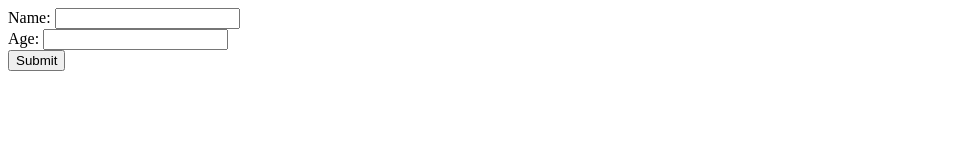
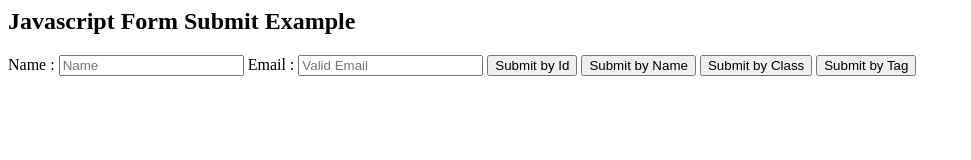
Before and after one commit to thewakar/Drapp, a plain HTML site: page new.html in a window 1280 px wide. Shown: the whole page, without its empty margins (0-971 px from the left). Drawn offline with Linux system fonts and the light colour scheme.

Commit message:
Update new.html

```diff
--- a/new.html
+++ b/new.html
@@ -1,18 +1,26 @@
 <html>
-  <head>
-    <title>
-      Wakar
-    </title>
-  </head>
-<srcipt src="hi.js"></script>
+<head>
+<title>Javascript Form Submit Example</title>
+<!-- Include CSS File Here -->
+<link rel="stylesheet" href="css/submit_javascript.css"/>
+<!-- Include JS File Here -->
+<script src="js/submit_javascript.js"></script>
+</head>
 <body>
-  <form id="myForm">
-  <label for="name">Name:</label>
-  <input type="text" id="name" name="name">
-  <br>
-  <label for="age">Age:</label>
-  <input type="text" id="age" name="age">
-  <br>
-  <input type="submit" value="Submit">
+<div class="container">
+<div class="main">
+<form action="#" method="get" name="form_name" id="form_id" class="form_class" >
+<h2>Javascript Form Submit Example</h2>
+<label>Name :</label>
+<input type="text" name="name" id="name" placeholder="Name" />
+<label>Email :</label>
+<input type="text" name="email" id="email" placeholder="Valid Email" />
+<input type="button" name="submit_id" id="btn_id" value="Submit by Id" onclick="submit_by_id()"/>
+<input type="button" name="submit_name" id="btn_name" value="Submit by Name" onclick="submit_by_name()"/>
+<input type="button" name="submit_class" id="btn_class" value="Submit by Class" onclick="submit_by_class()"/>
+<input type="button" name="submit_tag" id="btn_tag" value="Submit by Tag" onclick="submit_by_tag()"/>
 </form>
+</div>
+</div>
 </body>
+</html>
```
